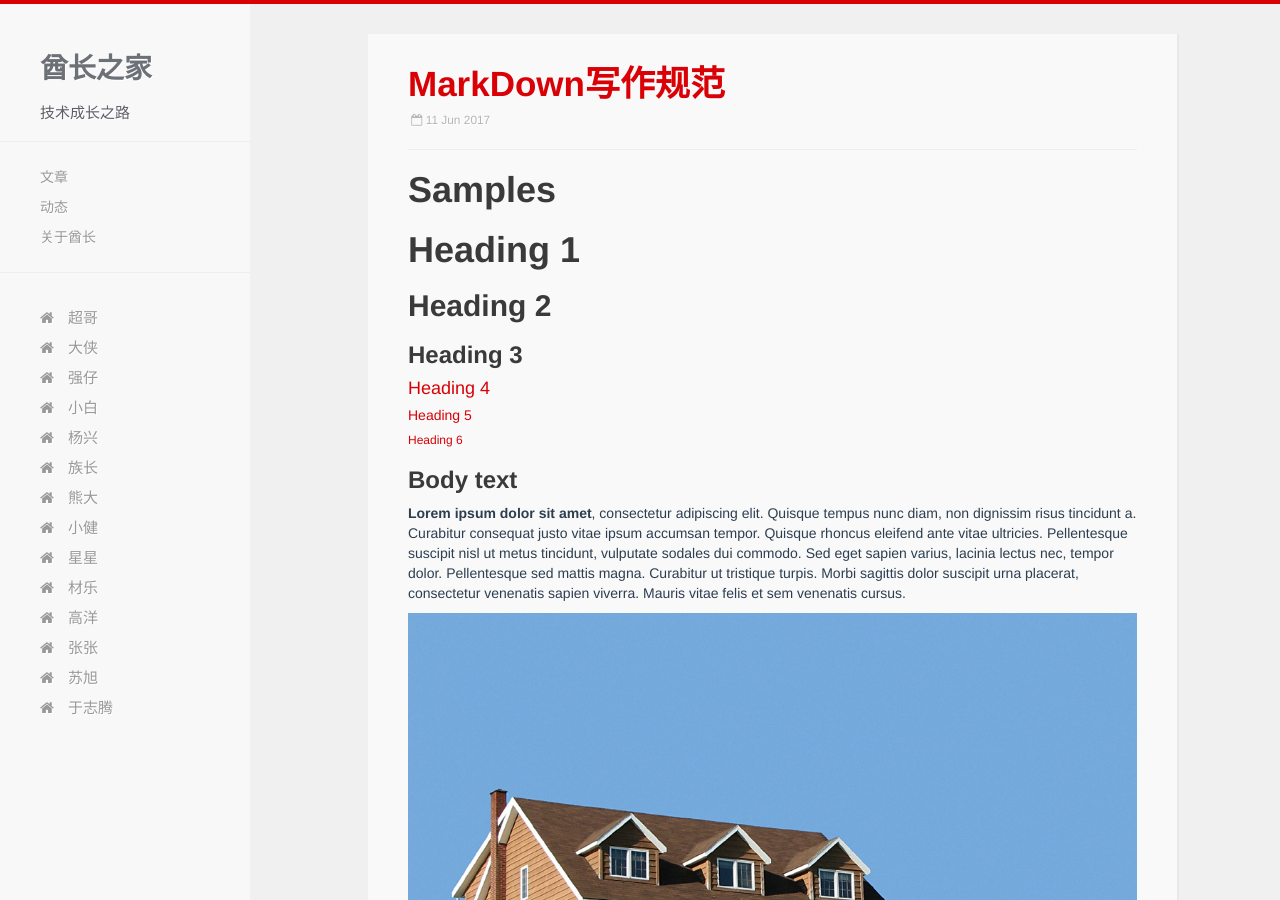
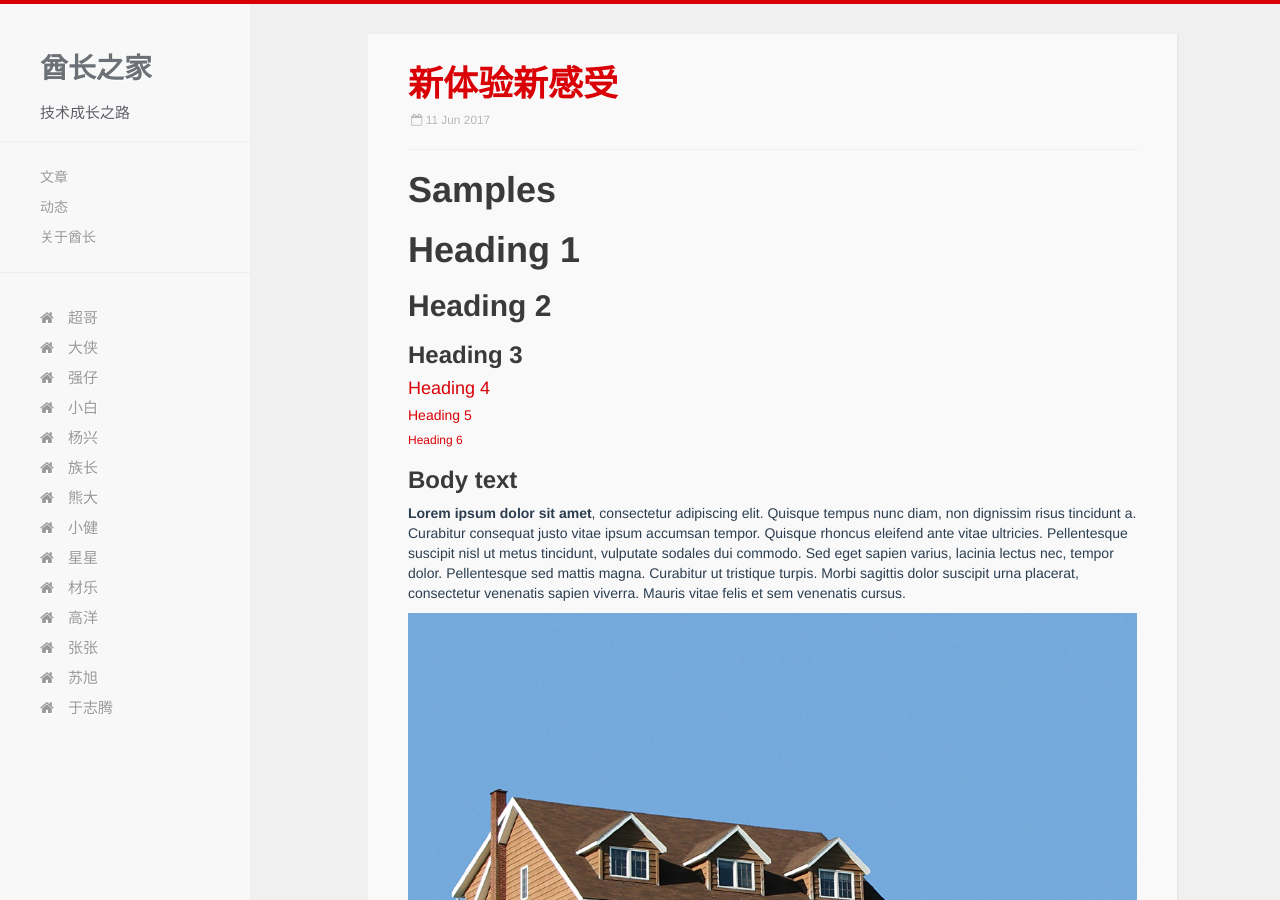
Before and after one commit to big-chief/big-chief.github.io, a Jekyll site: the page built from _posts/2017-06-11-新体验新感受.markdown, in a window 1280 px wide and 900 px high. Built offline with Jekyll 4.4.1, drawn with Linux system fonts in a browser that asks for light colours; Markdown is read by kramdown in place of the engine named in the settings.

Commit message:
no message

```diff
--- a/_posts/2017-06-11-新体验新感受.markdown
+++ b/_posts/2017-06-11-新体验新感受.markdown
@@ -1,5 +1,5 @@
 ---
-title: MarkDown写作规范
+title: 新体验新感受
 ---
 
 # Samples
```
